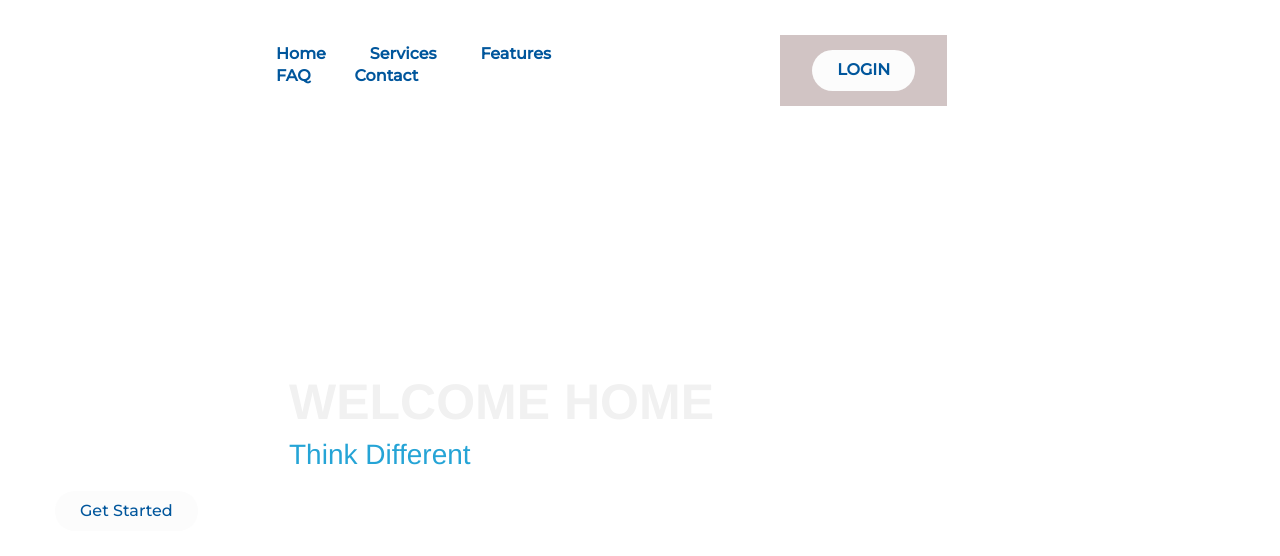
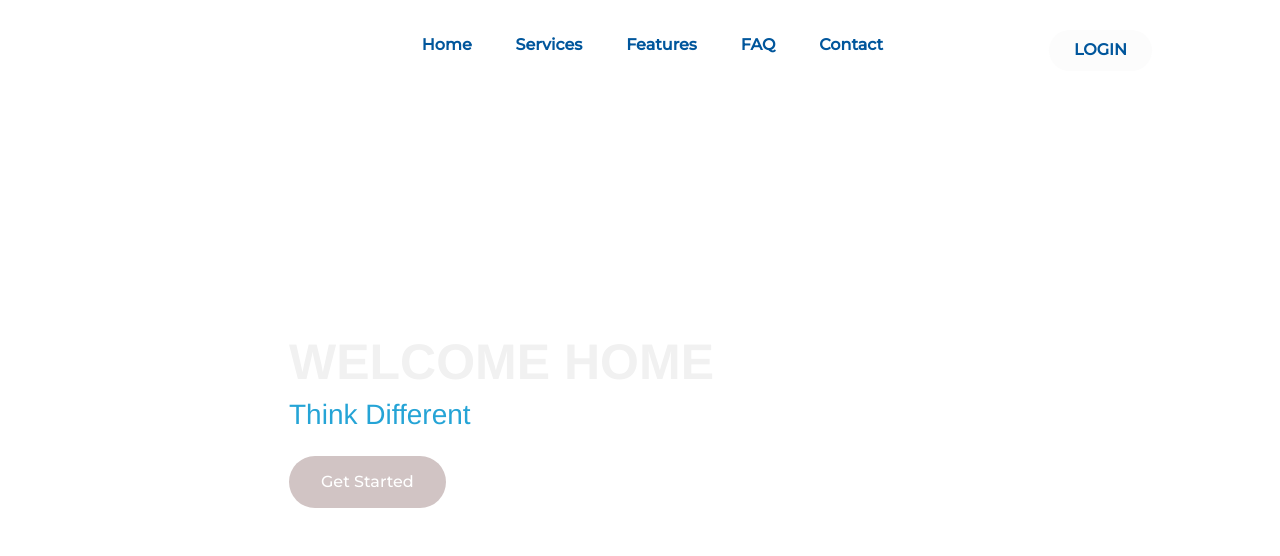
Before and after one commit to Sachin-Sachu/LandingPage, a plain HTML site: page index.html in a window 1280 px wide. Drawn offline with nearby package versions, Linux system fonts and the light colour scheme.

Commit message:
Update index.html

```diff
--- a/index.html
+++ b/index.html
@@ -29,7 +29,7 @@
                </ul>
             </nav>
             <!-- Login Button -->
-        <a class="button1" href="#"><button><b>LOGIN</b></button></a>
+        <a class="button" href="#"><button><b>LOGIN</b></button></a>
       </header>
       <!-- For welcome message -->
       <section id="home" >
@@ -39,7 +39,7 @@
                 <h1><b>WELCOME HOME</b></h1>
                 <h2>Think Different</h2><br>
                 <!-- Get Started button -->
-                <button id="myBtn" class="button">Get Started</button>
+                <button id="myBtn" class="button1">Get Started</button>
               </div>
             </div>
         </div>
```
